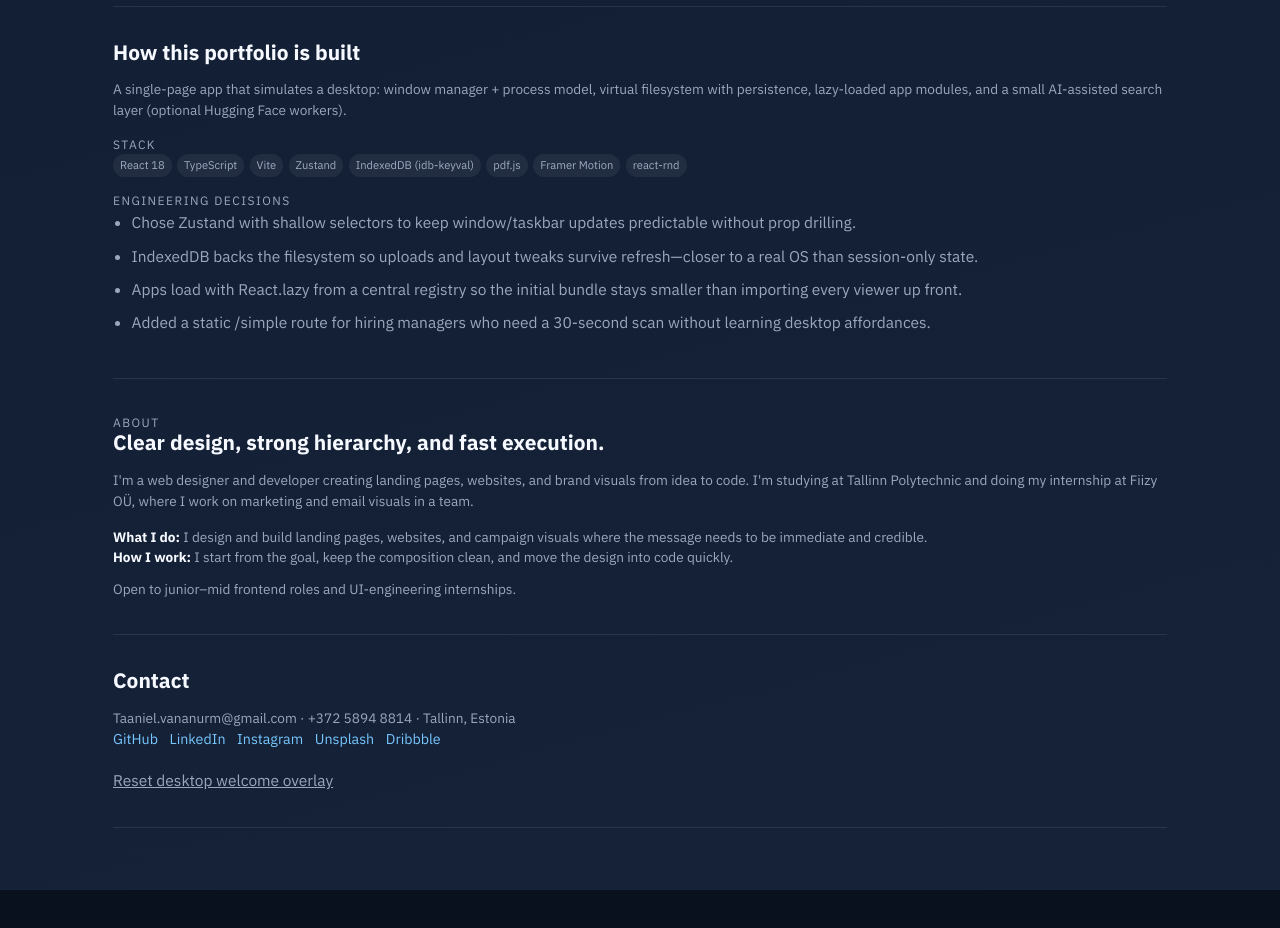
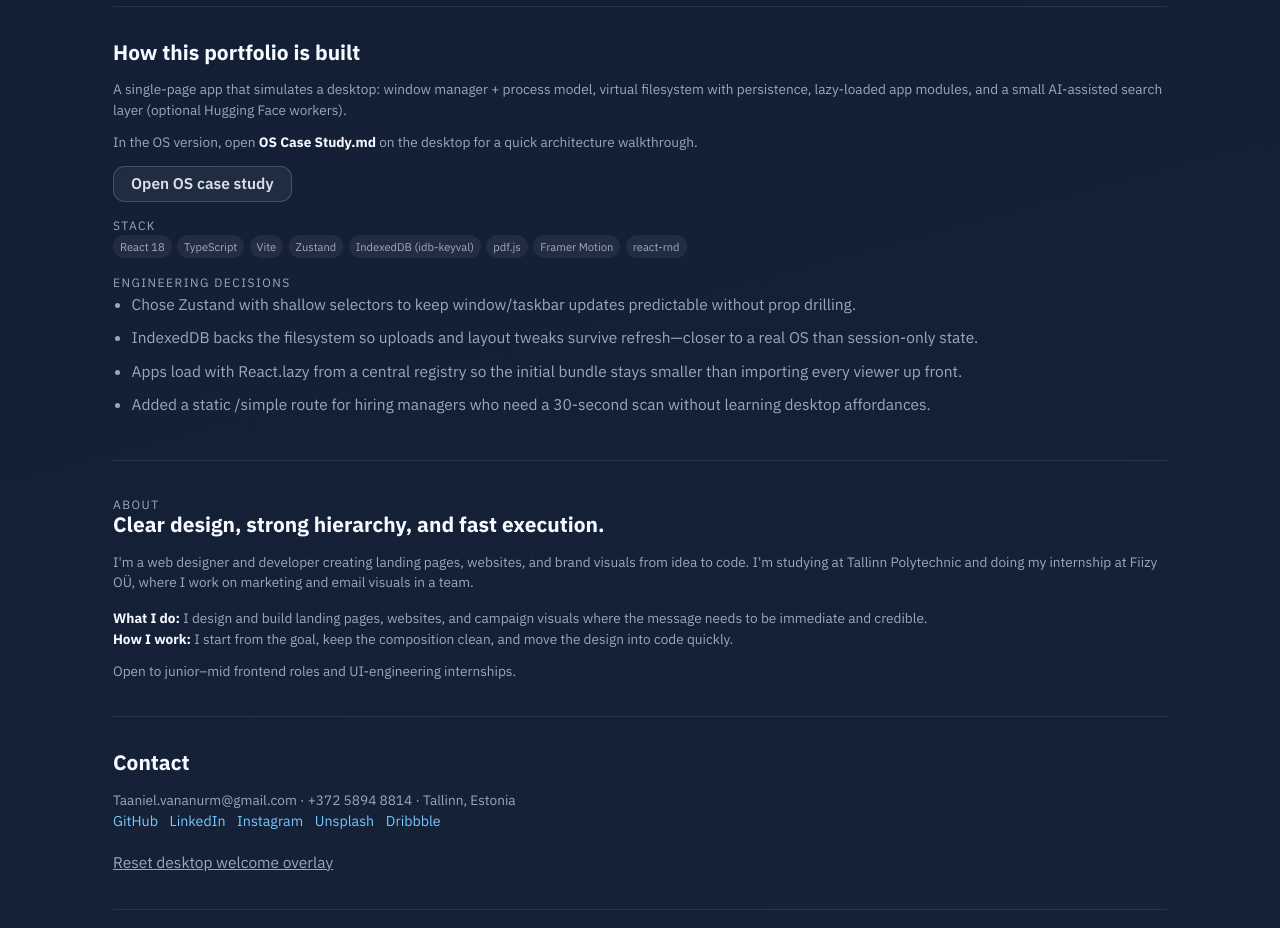
Before and after one commit to Taan1el/taaniel-portfolio-os, a React (Vite) app: page /simple in a window 1280 px wide. Shown: the part 4740-5668 px from the top of the page. Before the commit the page ends 5630 px from the top, so only its background shows below. Built offline with nearby package versions, Linux system fonts and the light colour scheme.

Commit message:
feat: add OS case study
Seed an OS case study markdown file and add a desktop shortcut with a /simple pointer.

```diff
--- a/src/components/recruiter/recruiter-view.tsx
+++ b/src/components/recruiter/recruiter-view.tsx
@@ -133,6 +133,15 @@ export function RecruiterView() {
         <section className={styles.section} aria-labelledby="built-heading">
           <h2 id="built-heading">{portfolioBuilt.headline}</h2>
           <p className={styles.meta}>{portfolioBuilt.architectureSummary}</p>
+          <p className={styles.meta} style={{ marginTop: "0.75rem" }}>
+            In the OS version, open <strong style={{ color: "var(--text-strong)" }}>OS Case Study.md</strong> on the desktop for a
+            quick architecture walkthrough.
+          </p>
+          <div className={styles.actions} style={{ marginTop: "0.9rem" }}>
+            <a className={styles.secondaryBtn} href={liveDemoUrl} target="_blank" rel="noreferrer">
+              Open OS case study
+            </a>
+          </div>
           <p className={styles.eyebrow} style={{ marginTop: "1rem" }}>
             Stack
           </p>
--- a/src/data/portfolio.ts
+++ b/src/data/portfolio.ts
@@ -208,6 +208,13 @@ export const desktopEntries: DesktopEntry[] = [
     defaultGridPosition: { gridX: 1, gridY: 0 },
   },
   {
+    id: "os-case-study",
+    label: "OS Case Study.md",
+    type: "file",
+    filePath: "/Portfolio/OS-Case-Study.md",
+    defaultGridPosition: { gridX: 2, gridY: 0 },
+  },
+  {
     id: "photos-app",
     label: "Photos",
     type: "app",
@@ -233,7 +240,7 @@ export const desktopEntries: DesktopEntry[] = [
     label: "Paint",
     type: "app",
     appId: "paint",
-    defaultGridPosition: { gridX: 2, gridY: 0 },
+    defaultGridPosition: { gridX: 2, gridY: 2 },
   },
   {
     id: "simple-portfolio",
--- a/src/data/seedFileSystem.ts
+++ b/src/data/seedFileSystem.ts
@@ -112,6 +112,47 @@ const frontendNotesMarkdown = `# Frontend Notes
 That frontend craft can be expressive, technical, and recruiter-friendly at the same time.
 `;
 
+const osCaseStudyMarkdown = `# Taaniel OS — Case study
+
+This portfolio is a browser-based desktop environment built in **React + TypeScript**.
+It’s designed as a technical sample: you can click around, open apps, inspect the virtual filesystem, and see how the UI system is structured.
+
+## What this OS proves
+
+- **State architecture**: window/process lifecycle, shell UI, and filesystem state are centralized (Zustand) with clear boundaries.
+- **Persistence**: desktop layout + filesystem persist in the browser (IndexedDB/localStorage) with migration support.
+- **Complex UI**: draggable windows, snapping, taskbar previews, Start menu search, and app isolation.
+- **Media handling**: PDF + image viewing, audio playback, and safe asset loading from \`public/\`.
+- **Failure modes**: fallbacks for iframe restrictions, missing assets, and render errors.
+
+## Architecture overview
+
+- **Shell**: desktop surface, Start menu, taskbar, window host.
+- **Window manager**: window bounds, z-index, focus, drag/resize, snapping.
+- **Virtual filesystem**: seeded read-only assets + user files in IndexedDB.
+- **App registry**: lazy-loaded apps with default sizing + metadata.
+
+## Where to look in the code
+
+- Shell + routing: \`src/app/App.tsx\`, \`src/components/shell/desktop-shell.tsx\`
+- Window chrome: \`src/components/shell/window-frame.tsx\`
+- App registry: \`src/lib/app-registry.tsx\`
+- FS seeding + bundled assets: \`src/data/seedFileSystem.ts\`, \`src/data/bundled-assets.ts\`
+- FS rules (move/rename/collisions): \`src/lib/filesystem.ts\`
+
+## Constraints and tradeoffs
+
+- **Browser-only** (GitHub Pages friendly): no server runtime, everything is client-side.
+- **Embedded browser** uses iframes: some sites block embedding via CSP/X-Frame-Options; fallback UI is shown instead.
+- **Performance**: heavy apps/workers are lazy-loaded to keep first paint fast.
+
+## How to evaluate it quickly (30 seconds)
+
+1. Open **Start menu** → type in search → launch an app.
+2. Open **Files** → browse \`/Portfolio/Case Studies\`.
+3. Open **Photos** and zoom/pan.
+`;
+
 export const buildSeedFileSystem = (): FileSystemRecord => {
   const nodes: FileSystemRecord = {
     "/": directory("/"),
@@ -149,6 +190,10 @@ export const buildSeedFileSystem = (): FileSystemRecord => {
 
   nodes["/Portfolio/Contact.md"] = file("/Portfolio/Contact.md", "md", "text/markdown", {
     content: contactMarkdown,
+  });
+
+  nodes["/Portfolio/OS-Case-Study.md"] = file("/Portfolio/OS-Case-Study.md", "md", "text/markdown", {
+    content: osCaseStudyMarkdown,
   });
 
   nodes["/Code/portfolio-positioning.ts"] = file(
```
